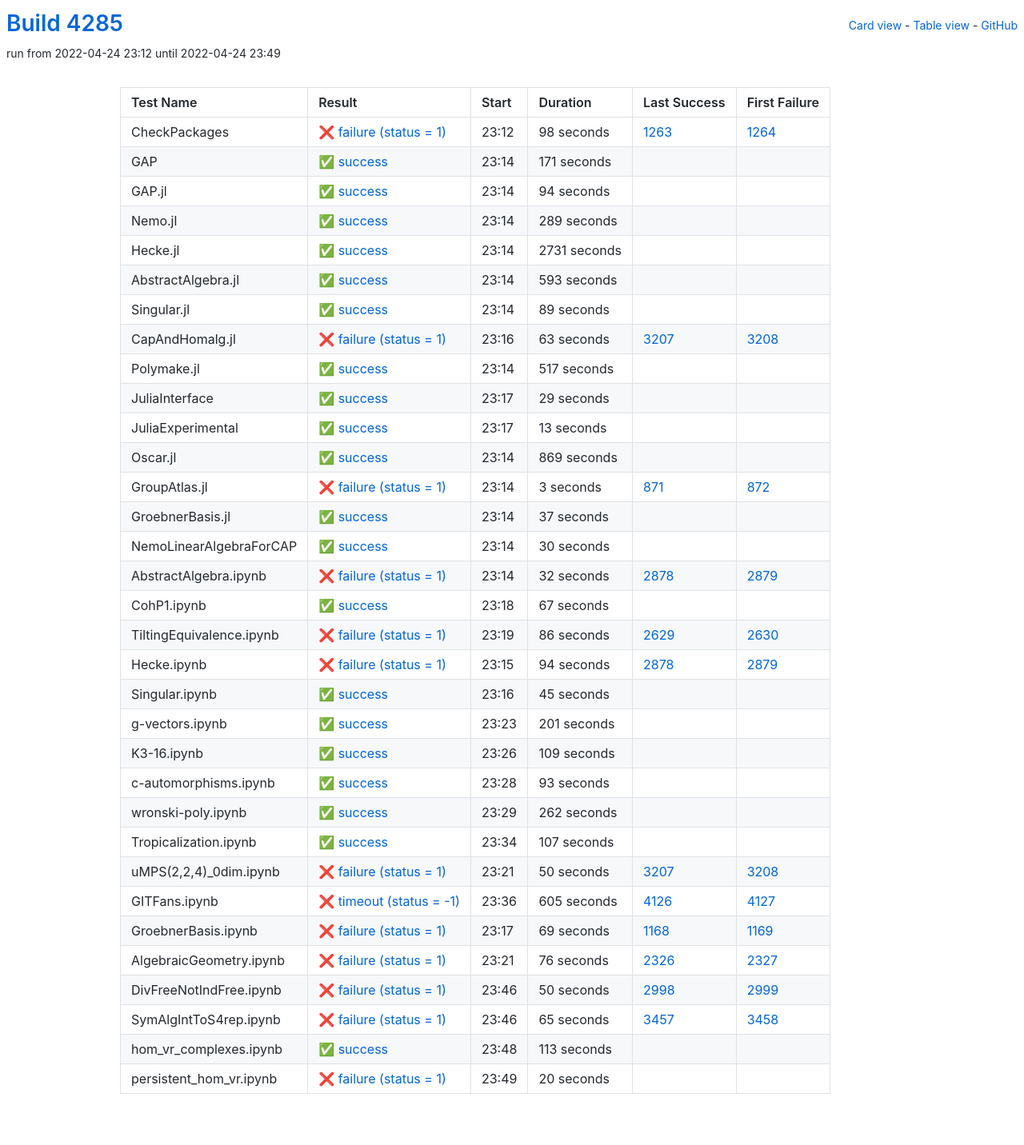
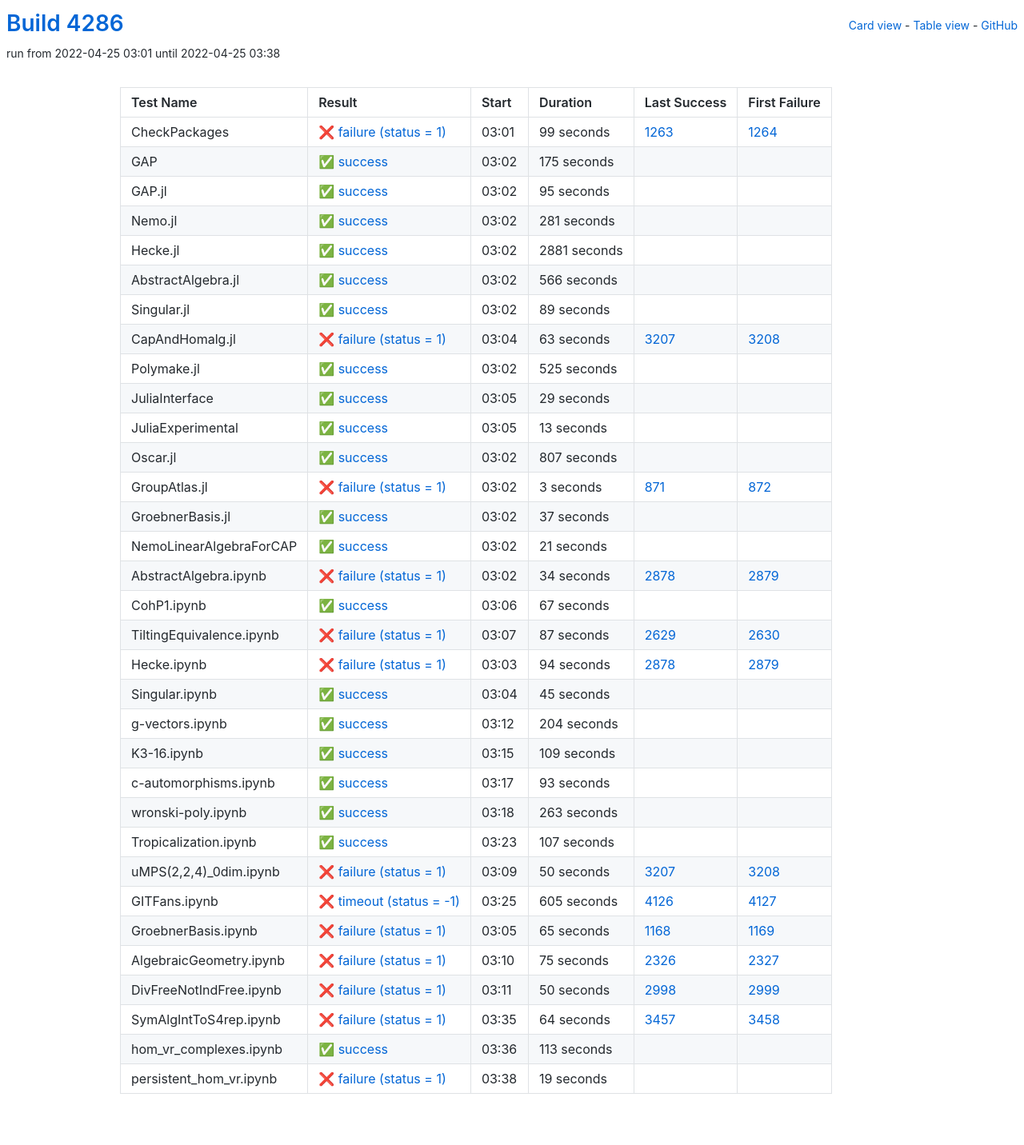
Before and after one commit to oscar-system/oscar-ci-status-stable, a Jekyll site: the page built from table.html, in a window 1280 px wide. Shown: the whole page at 80% size. Built offline with Jekyll 4.4.1, drawn with Linux system fonts in a browser that asks for light colours.

Commit message:
Build #4286

```diff
--- a/_data/ci.yml
+++ b/_data/ci.yml
@@ -1,6 +1,6 @@
 ---
-build: 4285
-build_url: https://oscarci.mathematik.uni-kl.de/job/oscar-stable/4285/
+build: 4286
+build_url: https://oscarci.mathematik.uni-kl.de/job/oscar-stable/4286/
 job: oscar-stable
 organization: oscar-system
 repo: oscar-ci-status-stable
@@ -8,80 +8,80 @@ repourl: https://github.com/oscar-system/oscar-ci-status-stable
 tests:
 - name: CheckPackages
   id: checkpackages
-  log: https://oscarci.mathematik.uni-kl.de/job/oscar-stable/4285/artifact/logs/build-4285/CheckPackages.log
-  start: 2022-04-24 23:12
+  log: https://oscarci.mathematik.uni-kl.de/job/oscar-stable/4286/artifact/logs/build-4286/CheckPackages.log
+  start: 2022-04-25 03:01
   success: false
   exitcode: 1
   status: failure
-  duration: 98
+  duration: 99
   last_success: 1263
   last_success_url: https://oscarci.mathematik.uni-kl.de/job/oscar-stable/1263/
   first_failure: 1264
   first_failure_url: https://oscarci.mathematik.uni-kl.de/job/oscar-stable/1264/
 - name: GAP
   id: gap
-  log: https://oscarci.mathematik.uni-kl.de/job/oscar-stable/4285/artifact/logs/build-4285/GAP.log
-  start: 2022-04-24 23:14
+  log: https://oscarci.mathematik.uni-kl.de/job/oscar-stable/4286/artifact/logs/build-4286/GAP.log
+  start: 2022-04-25 03:02
   success: true
   exitcode: 0
   status: success
-  duration: 171
+  duration: 175
   last_success: false
   last_success_url:
   first_failure: false
   first_failure_url:
 - name: GAP.jl
   id: gap-jl
-  log: https://oscarci.mathematik.uni-kl.de/job/oscar-stable/4285/artifact/logs/build-4285/GAP.jl.log
-  start: 2022-04-24 23:14
+  log: https://oscarci.mathematik.uni-kl.de/job/oscar-stable/4286/artifact/logs/build-4286/GAP.jl.log
+  start: 2022-04-25 03:02
   success: true
   exitcode: 0
   status: success
-  duration: 94
+  duration: 95
   last_success: false
   last_success_url:
   first_failure: false
   first_failure_url:
 - name: Nemo.jl
   id: nemo-jl
-  log: https://oscarci.mathematik.uni-kl.de/job/oscar-stable/4285/artifact/logs/build-4285/Nemo.jl.log
-  start: 2022-04-24 23:14
+  log: https://oscarci.mathematik.uni-kl.de/job/oscar-stable/4286/artifact/logs/build-4286/Nemo.jl.log
+  start: 2022-04-25 03:02
   success: true
   exitcode: 0
   status: success
-  duration: 289
+  duration: 281
   last_success: false
   last_success_url:
   first_failure: false
   first_failure_url:
 - name: Hecke.jl
   id: hecke-jl
-  log: https://oscarci.mathematik.uni-kl.de/job/oscar-stable/4285/artifact/logs/build-4285/Hecke.jl.log
-  start: 2022-04-24 23:14
+  log: https://oscarci.mathematik.uni-kl.de/job/oscar-stable/4286/artifact/logs/build-4286/Hecke.jl.log
+  start: 2022-04-25 03:02
   success: true
   exitcode: 0
   status: success
-  duration: 2731
+  duration: 2881
   last_success: false
   last_success_url:
   first_failure: false
   first_failure_url:
 - name: AbstractAlgebra.jl
   id: abstractalgebra-jl
-  log: https://oscarci.mathematik.uni-kl.de/job/oscar-stable/4285/artifact/logs/build-4285/AbstractAlgebra.jl.log
-  start: 2022-04-24 23:14
+  log: https://oscarci.mathematik.uni-kl.de/job/oscar-stable/4286/artifact/logs/build-4286/AbstractAlgebra.jl.log
+  start: 2022-04-25 03:02
   success: true
   exitcode: 0
   status: success
-  duration: 593
+  duration: 566
   last_success: false
   last_success_url:
   first_failure: false
   first_failure_url:
 - name: Singular.jl
   id: singular-jl
-  log: https://oscarci.mathematik.uni-kl.de/job/oscar-stable/4285/artifact/logs/build-4285/Singular.jl.log
-  start: 2022-04-24 23:14
+  log: https://oscarci.mathematik.uni-kl.de/job/oscar-stable/4286/artifact/logs/build-4286/Singular.jl.log
+  start: 2022-04-25 03:02
   success: true
   exitcode: 0
   status: success
@@ -92,8 +92,8 @@ tests:
   first_failure_url:
 - name: CapAndHomalg.jl
   id: capandhomalg-jl
-  log: https://oscarci.mathematik.uni-kl.de/job/oscar-stable/4285/artifact/logs/build-4285/CapAndHomalg.jl.log
-  start: 2022-04-24 23:16
+  log: https://oscarci.mathematik.uni-kl.de/job/oscar-stable/4286/artifact/logs/build-4286/CapAndHomalg.jl.log
+  start: 2022-04-25 03:04
   success: false
   exitcode: 1
   status: failure
@@ -104,20 +104,20 @@ tests:
   first_failure_url: https://oscarci.mathematik.uni-kl.de/job/oscar-stable/3208/
 - name: Polymake.jl
   id: polymake-jl
-  log: https://oscarci.mathematik.uni-kl.de/job/oscar-stable/4285/artifact/logs/build-4285/Polymake.jl.log
-  start: 2022-04-24 23:14
+  log: https://oscarci.mathematik.uni-kl.de/job/oscar-stable/4286/artifact/logs/build-4286/Polymake.jl.log
+  start: 2022-04-25 03:02
   success: true
   exitcode: 0
   status: success
-  duration: 517
+  duration: 525
   last_success: false
   last_success_url:
   first_failure: false
   first_failure_url:
 - name: JuliaInterface
   id: juliainterface
-  log: https://oscarci.mathematik.uni-kl.de/job/oscar-stable/4285/artifact/logs/build-4285/JuliaInterface.log
-  start: 2022-04-24 23:17
+  log: https://oscarci.mathematik.uni-kl.de/job/oscar-stable/4286/artifact/logs/build-4286/JuliaInterface.log
+  start: 2022-04-25 03:05
   success: true
   exitcode: 0
   status: success
@@ -128,8 +128,8 @@ tests:
   first_failure_url:
 - name: JuliaExperimental
   id: juliaexperimental
-  log: https://oscarci.mathematik.uni-kl.de/job/oscar-stable/4285/artifact/logs/build-4285/JuliaExperimental.log
-  start: 2022-04-24 23:17
+  log: https://oscarci.mathematik.uni-kl.de/job/oscar-stable/4286/artifact/logs/build-4286/JuliaExperimental.log
+  start: 2022-04-25 03:05
   success: true
   exitcode: 0
   status: success
@@ -140,20 +140,20 @@ tests:
   first_failure_url:
 - name: Oscar.jl
   id: oscar-jl
-  log: https://oscarci.mathematik.uni-kl.de/job/oscar-stable/4285/artifact/logs/build-4285/Oscar.jl.log
-  start: 2022-04-24 23:14
+  log: https://oscarci.mathematik.uni-kl.de/job/oscar-stable/4286/artifact/logs/build-4286/Oscar.jl.log
+  start: 2022-04-25 03:02
   success: true
   exitcode: 0
   status: success
-  duration: 869
+  duration: 807
   last_success: false
   last_success_url:
   first_failure: false
   first_failure_url:
 - name: GroupAtlas.jl
   id: groupatlas-jl
-  log: https://oscarci.mathematik.uni-kl.de/job/oscar-stable/4285/artifact/logs/build-4285/GroupAtlas.jl.log
-  start: 2022-04-24 23:14
+  log: https://oscarci.mathematik.uni-kl.de/job/oscar-stable/4286/artifact/logs/build-4286/GroupAtlas.jl.log
+  start: 2022-04-25 03:02
   success: false
   exitcode: 1
   status: failure
@@ -164,8 +164,8 @@ tests:
   first_failure_url: https://oscarci.mathematik.uni-kl.de/job/oscar-stable/872/
 - name: GroebnerBasis.jl
   id: groebnerbasis-jl
-  log: https://oscarci.mathematik.uni-kl.de/job/oscar-stable/4285/artifact/logs/build-4285/GroebnerBasis.jl.log
-  start: 2022-04-24 23:14
+  log: https://oscarci.mathematik.uni-kl.de/job/oscar-stable/4286/artifact/logs/build-4286/GroebnerBasis.jl.log
+  start: 2022-04-25 03:02
   success: true
   exitcode: 0
   status: success
@@ -176,32 +176,32 @@ tests:
   first_failure_url:
 - name: NemoLinearAlgebraForCAP
   id: nemolinearalgebraforcap
-  log: https://oscarci.mathematik.uni-kl.de/job/oscar-stable/4285/artifact/logs/build-4285/NemoLinearAlgebraForCAP.log
-  start: 2022-04-24 23:14
+  log: https://oscarci.mathematik.uni-kl.de/job/oscar-stable/4286/artifact/logs/build-4286/NemoLinearAlgebraForCAP.log
+  start: 2022-04-25 03:02
   success: true
   exitcode: 0
   status: success
-  duration: 30
+  duration: 21
   last_success: false
   last_success_url:
   first_failure: false
   first_failure_url:
 - name: AbstractAlgebra.ipynb
   id: abstractalgebra-ipynb
-  log: https://oscarci.mathematik.uni-kl.de/job/oscar-stable/4285/artifact/logs/build-4285/AbstractAlgebra.ipynb.log
-  start: 2022-04-24 23:14
+  log: https://oscarci.mathematik.uni-kl.de/job/oscar-stable/4286/artifact/logs/build-4286/AbstractAlgebra.ipynb.log
+  start: 2022-04-25 03:02
   success: false
   exitcode: 1
   status: failure
-  duration: 32
+  duration: 34
   last_success: 2878
   last_success_url: https://oscarci.mathematik.uni-kl.de/job/oscar-stable/2878/
   first_failure: 2879
   first_failure_url: https://oscarci.mathematik.uni-kl.de/job/oscar-stable/2879/
 - name: CohP1.ipynb
   id: cohp1-ipynb
-  log: https://oscarci.mathematik.uni-kl.de/job/oscar-stable/4285/artifact/logs/build-4285/CohP1.ipynb.log
-  start: 2022-04-24 23:18
+  log: https://oscarci.mathematik.uni-kl.de/job/oscar-stable/4286/artifact/logs/build-4286/CohP1.ipynb.log
+  start: 2022-04-25 03:06
   success: true
   exitcode: 0
   status: success
@@ -212,20 +212,20 @@ tests:
   first_failure_url:
 - name: TiltingEquivalence.ipynb
   id: tiltingequivalence-ipynb
-  log: https://oscarci.mathematik.uni-kl.de/job/oscar-stable/4285/artifact/logs/build-4285/TiltingEquivalence.ipynb.log
-  start: 2022-04-24 23:19
+  log: https://oscarci.mathematik.uni-kl.de/job/oscar-stable/4286/artifact/logs/build-4286/TiltingEquivalence.ipynb.log
+  start: 2022-04-25 03:07
   success: false
   exitcode: 1
   status: failure
-  duration: 86
+  duration: 87
   last_success: 2629
   last_success_url: https://oscarci.mathematik.uni-kl.de/job/oscar-stable/2629/
   first_failure: 2630
   first_failure_url: https://oscarci.mathematik.uni-kl.de/job/oscar-stable/2630/
 - name: Hecke.ipynb
   id: hecke-ipynb
-  log: https://oscarci.mathematik.uni-kl.de/job/oscar-stable/4285/artifact/logs/build-4285/Hecke.ipynb.log
-  start: 2022-04-24 23:15
+  log: https://oscarci.mathematik.uni-kl.de/job/oscar-stable/4286/artifact/logs/build-4286/Hecke.ipynb.log
+  start: 2022-04-25 03:03
   success: false
   exitcode: 1
   status: failure
@@ -236,8 +236,8 @@ tests:
   first_failure_url: https://oscarci.mathematik.uni-kl.de/job/oscar-stable/2879/
 - name: Singular.ipynb
   id: singular-ipynb
-  log: https://oscarci.mathematik.uni-kl.de/job/oscar-stable/4285/artifact/logs/build-4285/Singular.ipynb.log
-  start: 2022-04-24 23:16
+  log: https://oscarci.mathematik.uni-kl.de/job/oscar-stable/4286/artifact/logs/build-4286/Singular.ipynb.log
+  start: 2022-04-25 03:04
   success: true
   exitcode: 0
   status: success
@@ -248,20 +248,20 @@ tests:
   first_failure_url:
 - name: g-vectors.ipynb
   id: g-vectors-ipynb
-  log: https://oscarci.mathematik.uni-kl.de/job/oscar-stable/4285/artifact/logs/build-4285/g-vectors.ipynb.log
-  start: 2022-04-24 23:23
+  log: https://oscarci.mathematik.uni-kl.de/job/oscar-stable/4286/artifact/logs/build-4286/g-vectors.ipynb.log
+  start: 2022-04-25 03:12
   success: true
   exitcode: 0
   status: success
-  duration: 201
+  duration: 204
   last_success: false
   last_success_url:
   first_failure: false
   first_failure_url:
 - name: K3-16.ipynb
   id: k3-16-ipynb
-  log: https://oscarci.mathematik.uni-kl.de/job/oscar-stable/4285/artifact/logs/build-4285/K3-16.ipynb.log
-  start: 2022-04-24 23:26
+  log: https://oscarci.mathematik.uni-kl.de/job/oscar-stable/4286/artifact/logs/build-4286/K3-16.ipynb.log
+  start: 2022-04-25 03:15
   success: true
   exitcode: 0
   status: success
@@ -272,8 +272,8 @@ tests:
   first_failure_url:
 - name: c-automorphisms.ipynb
   id: c-automorphisms-ipynb
-  log: https://oscarci.mathematik.uni-kl.de/job/oscar-stable/4285/artifact/logs/build-4285/c-automorphisms.ipynb.log
-  start: 2022-04-24 23:28
+  log: https://oscarci.mathematik.uni-kl.de/job/oscar-stable/4286/artifact/logs/build-4286/c-automorphisms.ipynb.log
+  start: 2022-04-25 03:17
   success: true
   exitcode: 0
   status: success
@@ -284,20 +284,20 @@ tests:
   first_failure_url:
 - name: wronski-poly.ipynb
   id: wronski-poly-ipynb
-  log: https://oscarci.mathematik.uni-kl.de/job/oscar-stable/4285/artifact/logs/build-4285/wronski-poly.ipynb.log
-  start: 2022-04-24 23:29
+  log: https://oscarci.mathematik.uni-kl.de/job/oscar-stable/4286/artifact/logs/build-4286/wronski-poly.ipynb.log
+  start: 2022-04-25 03:18
   success: true
   exitcode: 0
   status: success
-  duration: 262
+  duration: 263
   last_success: false
   last_success_url:
   first_failure: false
   first_failure_url:
 - name: Tropicalization.ipynb
   id: tropicalization-ipynb
-  log: https://oscarci.mathematik.uni-kl.de/job/oscar-stable/4285/artifact/logs/build-4285/Tropicalization.ipynb.log
-  start: 2022-04-24 23:34
+  log: https://oscarci.mathematik.uni-kl.de/job/oscar-stable/4286/artifact/logs/build-4286/Tropicalization.ipynb.log
+  start: 2022-04-25 03:23
   success: true
   exitcode: 0
   status: success
@@ -308,8 +308,8 @@ tests:
   first_failure_url:
 - name: uMPS(2,2,4)_0dim.ipynb
   id: umps-2-2-4-0dim-ipynb
-  log: https://oscarci.mathematik.uni-kl.de/job/oscar-stable/4285/artifact/logs/build-4285/uMPS-2-2-4-_0dim.ipynb.log
-  start: 2022-04-24 23:21
+  log: https://oscarci.mathematik.uni-kl.de/job/oscar-stable/4286/artifact/logs/build-4286/uMPS-2-2-4-_0dim.ipynb.log
+  start: 2022-04-25 03:09
   success: false
   exitcode: 1
   status: failure
@@ -320,8 +320,8 @@ tests:
   first_failure_url: https://oscarci.mathematik.uni-kl.de/job/oscar-stable/3208/
 - name: GITFans.ipynb
   id: gitfans-ipynb
-  log: https://oscarci.mathematik.uni-kl.de/job/oscar-stable/4285/artifact/logs/build-4285/GITFans.ipynb.log
-  start: 2022-04-24 23:36
+  log: https://oscarci.mathematik.uni-kl.de/job/oscar-stable/4286/artifact/logs/build-4286/GITFans.ipynb.log
+  start: 2022-04-25 03:25
   success: false
   exitcode: -1
   status: timeout
@@ -332,32 +332,32 @@ tests:
   first_failure_url: https://oscarci.mathematik.uni-kl.de/job/oscar-stable/4127/
 - name: GroebnerBasis.ipynb
   id: groebnerbasis-ipynb
-  log: https://oscarci.mathematik.uni-kl.de/job/oscar-stable/4285/artifact/logs/build-4285/GroebnerBasis.ipynb.log
-  start: 2022-04-24 23:17
+  log: https://oscarci.mathematik.uni-kl.de/job/oscar-stable/4286/artifact/logs/build-4286/GroebnerBasis.ipynb.log
+  start: 2022-04-25 03:05
   success: false
   exitcode: 1
   status: failure
-  duration: 69
+  duration: 65
   last_success: 1168
   last_success_url: https://oscarci.mathematik.uni-kl.de/job/oscar-stable/1168/
   first_failure: 1169
   first_failure_url: https://oscarci.mathematik.uni-kl.de/job/oscar-stable/1169/
 - name: AlgebraicGeometry.ipynb
   id: algebraicgeometry-ipynb
-  log: https://oscarci.mathematik.uni-kl.de/job/oscar-stable/4285/artifact/logs/build-4285/AlgebraicGeometry.ipynb.log
-  start: 2022-04-24 23:21
+  log: https://oscarci.mathematik.uni-kl.de/job/oscar-stable/4286/artifact/logs/build-4286/AlgebraicGeometry.ipynb.log
+  start: 2022-04-25 03:10
   success: false
   exitcode: 1
   status: failure
-  duration: 76
+  duration: 75
   last_success: 2326
   last_success_url: https://oscarci.mathematik.uni-kl.de/job/oscar-stable/2326/
   first_failure: 2327
   first_failure_url: https://oscarci.mathematik.uni-kl.de/job/oscar-stable/2327/
 - name: DivFreeNotIndFree.ipynb
   id: divfreenotindfree-ipynb
-  log: https://oscarci.mathematik.uni-kl.de/job/oscar-stable/4285/artifact/logs/build-4285/DivFreeNotIndFree.ipynb.log
-  start: 2022-04-24 23:46
+  log: https://oscarci.mathematik.uni-kl.de/job/oscar-stable/4286/artifact/logs/build-4286/DivFreeNotIndFree.ipynb.log
+  start: 2022-04-25 03:11
   success: false
   exitcode: 1
   status: failure
@@ -368,20 +368,20 @@ tests:
   first_failure_url: https://oscarci.mathematik.uni-kl.de/job/oscar-stable/2999/
 - name: SymAlgIntToS4rep.ipynb
   id: symalginttos4rep-ipynb
-  log: https://oscarci.mathematik.uni-kl.de/job/oscar-stable/4285/artifact/logs/build-4285/SymAlgIntToS4rep.ipynb.log
-  start: 2022-04-24 23:46
+  log: https://oscarci.mathematik.uni-kl.de/job/oscar-stable/4286/artifact/logs/build-4286/SymAlgIntToS4rep.ipynb.log
+  start: 2022-04-25 03:35
   success: false
   exitcode: 1
   status: failure
-  duration: 65
+  duration: 64
   last_success: 3457
   last_success_url: https://oscarci.mathematik.uni-kl.de/job/oscar-stable/3457/
   first_failure: 3458
   first_failure_url: https://oscarci.mathematik.uni-kl.de/job/oscar-stable/3458/
 - name: hom_vr_complexes.ipynb
   id: hom-vr-complexes-ipynb
-  log: https://oscarci.mathematik.uni-kl.de/job/oscar-stable/4285/artifact/logs/build-4285/hom_vr_complexes.ipynb.log
-  start: 2022-04-24 23:48
+  log: https://oscarci.mathematik.uni-kl.de/job/oscar-stable/4286/artifact/logs/build-4286/hom_vr_complexes.ipynb.log
+  start: 2022-04-25 03:36
   success: true
   exitcode: 0
   status: success
@@ -392,12 +392,12 @@ tests:
   first_failure_url:
 - name: persistent_hom_vr.ipynb
   id: persistent-hom-vr-ipynb
-  log: https://oscarci.mathematik.uni-kl.de/job/oscar-stable/4285/artifact/logs/build-4285/persistent_hom_vr.ipynb.log
-  start: 2022-04-24 23:49
+  log: https://oscarci.mathematik.uni-kl.de/job/oscar-stable/4286/artifact/logs/build-4286/persistent_hom_vr.ipynb.log
+  start: 2022-04-25 03:38
   success: false
   exitcode: 1
   status: failure
-  duration: 20
+  duration: 19
   last_success: false
   last_success_url:
   first_failure: false
```
Also changed, not shown: README.md.
